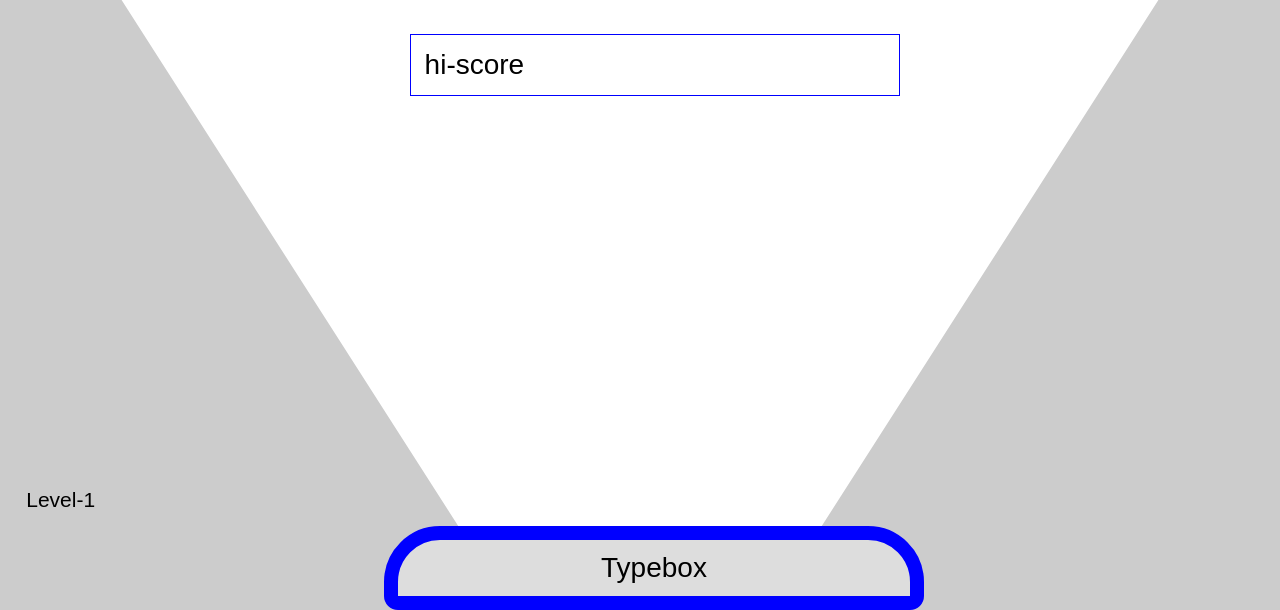
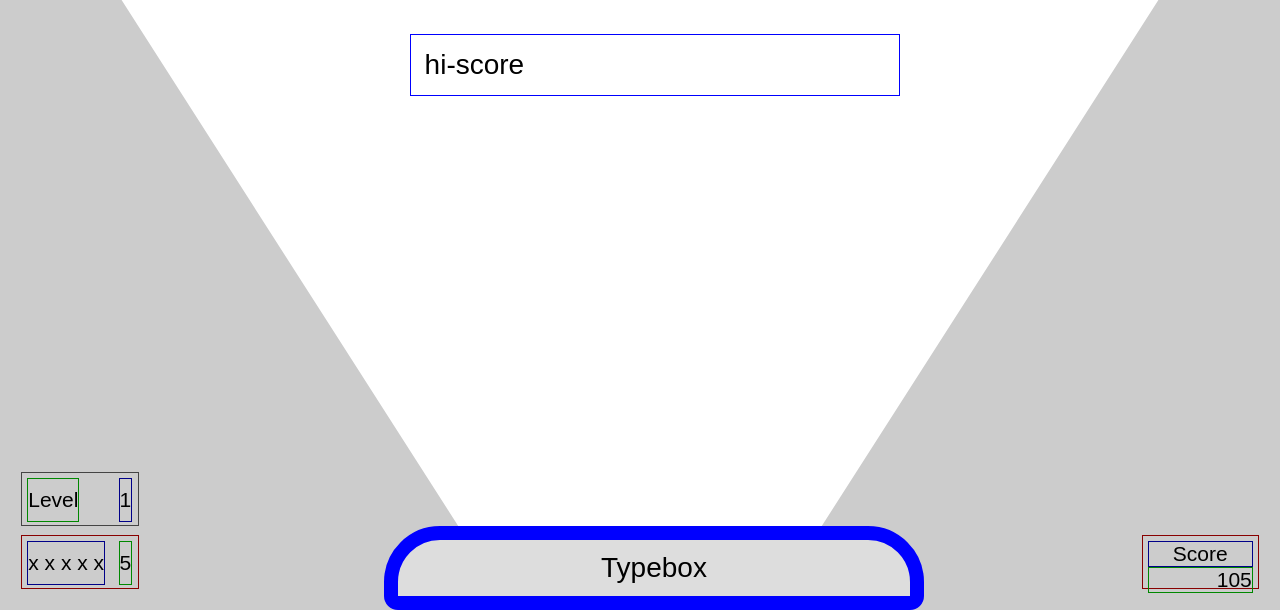
Before and after one commit to mmikowski/TypeBomb, a plain HTML site: page tb.html in a window 1280 px wide. Shown: the part 190-800 px from the top of the page. Drawn offline with nearby package versions, Linux system fonts and the light colour scheme.

Commit message:
Continued CSS and HTML development

```diff
--- a/css/tb.shell.css
+++ b/css/tb.shell.css
@@ -30,7 +30,7 @@ body {
   left        : 0;
   right       : 0;
   font-size   : 14px;
-  font-family : Arial, Helvetica, sans;
+  font-family : Arial, Helvetica, sans-serif;
 }
 
 .tb-shell-announce, .tb-shell-subtext {
@@ -84,18 +84,37 @@ body {
   height    : 2em;
   line-height : 2em;
   padding     : 0.25em;
+  border : 1px solid #444;
 }
   .tb-shell-level-label {
+    border : 1px solid #080;
     float : left;
   }
   .tb-shell-level-count {
-    float : left;
+    border : 1px solid #008;
+    float : right;
   }
 
-.tb-shell-lives {}
-  .tb-shell-lives-count {}
-  .tb-shel-lives-gfx {}
-  .tb-shel-lives-label {}
+.tb-shell-lives {
+  display   : block;
+  position  : absolute;
+  font-size : 1.5em;
+  bottom    : 1em;
+  left      : 1em;
+  width     : 5em;
+  height    : 2em;
+  line-height : 2em;
+  padding     : 0.25em;
+  border : 1px solid #800;
+}
+  .tb-shell-lives-count {
+    float : right;
+    border : 1px solid #080;
+  }
+  .tb-shell-lives-gfx {
+    float : left;
+    border : 1px solid #008;
+  }
 
 .tb-shell-start {}
   .tb-shell-start-label {}
@@ -120,9 +139,47 @@ body {
   overflow         : hidden;
 }
 
-.tb-shell-score {}
-  .tb-shell-score-count {}
-  .tb-shell-score-label {}
+.tb-shell-start {}
+  .tb-shell-start-label {}
+  .tb-shell-start-select {}
+  .tb-shell-start-btn {}
+
+.tb-shell-typebox {
+  display          : block;
+  position         : absolute;
+  font-size        : 2em;
+  bottom           : 0;
+  height           : 2em;
+  width            : 40%;
+  line-height      : 2em;
+  left             : 50%;
+  margin-left      : -20%;
+  border           : 0.5em solid blue;
+  background-color : #ddd;
+  border-radius    : 2em 2em 0.5em 0.5em;
+  text-align       : center;
+  overflow         : hidden;
+}
+
+.tb-shell-score {
+  display   : block;
+  position  : absolute;
+  font-size : 1.5em;
+  bottom    : 1em;
+  right     : 1em;
+  width     : 5em;
+  height    : 2em;
+  padding     : 0.25em;
+  border : 1px solid #800;
+}
+  .tb-shell-score-label {
+    border : 1px solid #008;
+    text-align: center;
+  }
+  .tb-shell-score-count {
+    border : 1px solid #080;
+    text-align: right;
+  }
 
 
 .tb-shell-bg-svg {
--- a/tb.html
+++ b/tb.html
@@ -22,13 +22,12 @@
 
     <div class="tb-shell-level">
       <div class="tb-shell-level-label">Level</div>
-      <div class="tb-shell-level-count">-1</div>
+      <div class="tb-shell-level-count">1</div>
     </div>
 
     <div class="tb-shell-lives">
-      <div class="tb-shell-lives-count"></div>
-      <div class="tb-shell-lives-gfx"></div>
-      <div class="tb-shell-lives-label">Lives</div>
+      <div class="tb-shell-lives-count">5</div>
+      <div class="tb-shell-lives-gfx">x x x x x</div>
     </div>
 
     <div class="tb-shell-start">
@@ -40,8 +39,8 @@
     <div class="tb-shell-typebox">Typebox</div>
 
     <div class="tb-shell-score">
-      <div class="tb-shell-score-count">-1</div>
-      <div class="tb-shell-score-label">Your Score</div>
+      <div class="tb-shell-score-label">Score</div>
+      <div class="tb-shell-score-count">105</div>
     </div>
   </body>
 </html>
```
